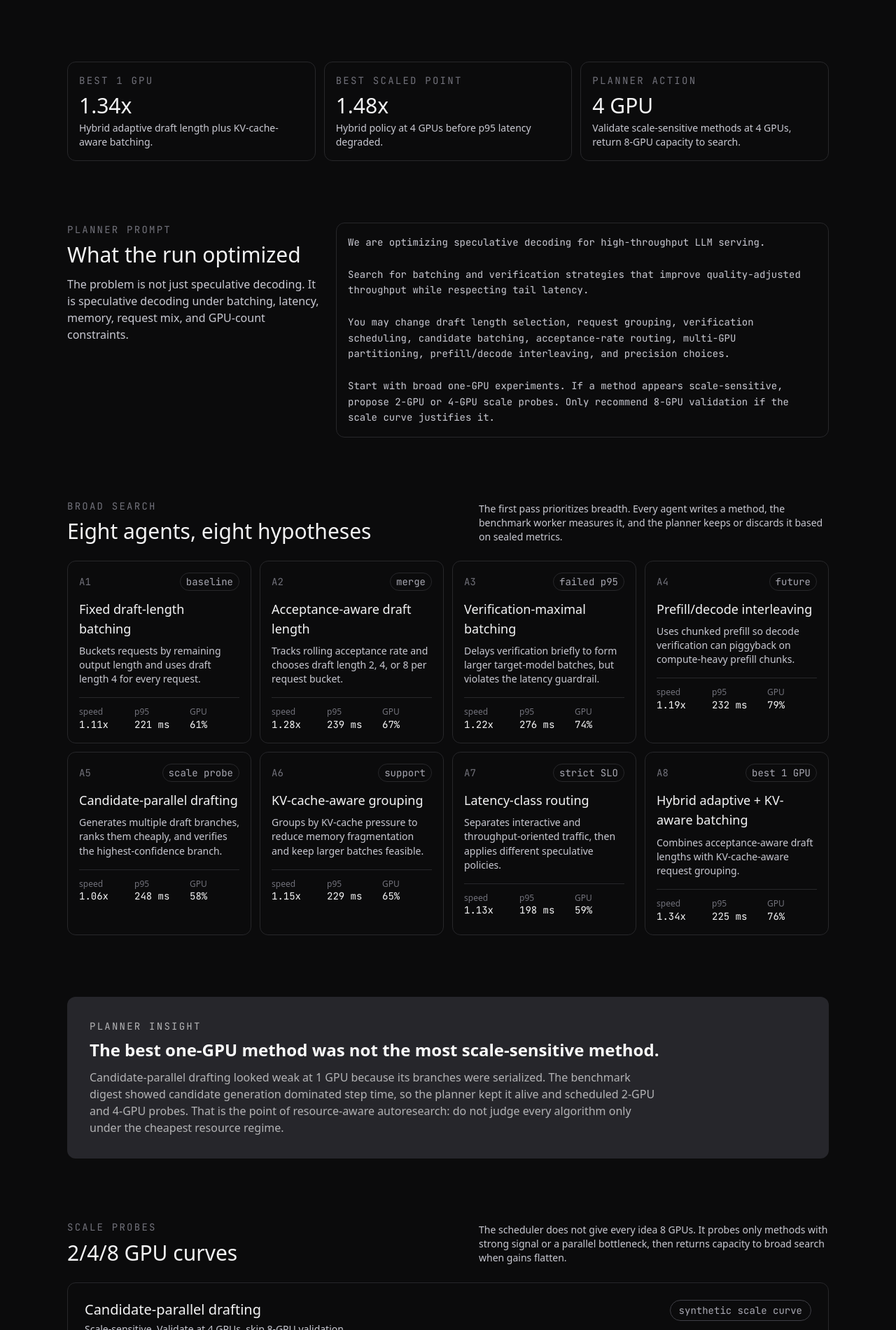
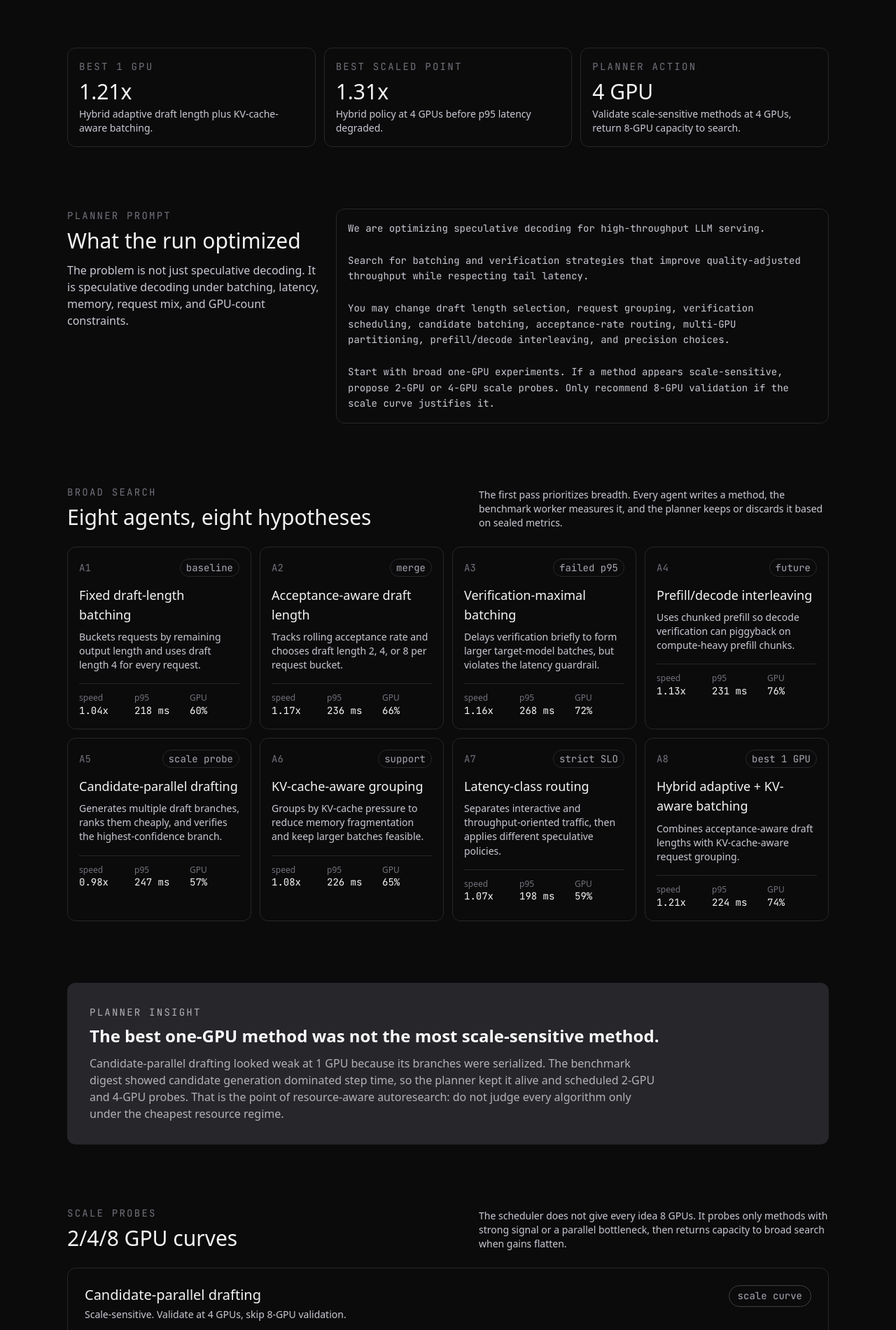
Before and after one commit to vishruthb/autoreduce, a Next.js app in the folder web/: page /case-studies in a window 1280 px wide. Shown: the part 400-2300 px from the top of the page at 70% size. Built offline with nearby package versions, Linux system fonts and the light colour scheme.

Commit message:
Ground case study results copy

```diff
--- a/web/app/case-studies/page.tsx
+++ b/web/app/case-studies/page.tsx
@@ -5,7 +5,7 @@ import { TrafficLights } from "@/components/ui/TrafficLights";
 export const metadata: Metadata = {
   title: "Case studies - autoreduce",
   description:
-    "Synthetic demo case study showing how autoreduce searches batching strategies for speculative decoding on an 8 H100 GPU pool.",
+    "Case study showing how autoreduce searches batching strategies for speculative decoding on an 8 H100 GPU pool.",
 };
 
 const PROMPT = [
@@ -22,7 +22,7 @@ const SETUP = [
   ["GPU pool", "8 H100 slots"],
   ["Initial mode", "wide search"],
   ["Initial allocation", "8 one-GPU experiments"],
-  ["Benchmark", "synthetic sealed serving benchmark"],
+  ["Benchmark", "sealed serving benchmark"],
   ["Metric", "quality-adjusted throughput speedup"],
   ["Latency guardrail", "p95 <= 250 ms"],
   ["Baseline", "autoregressive decoding = 1.00x"],
@@ -32,53 +32,53 @@ const AGENTS = [
   {
     id: "A1",
     name: "Fixed draft-length batching",
-    metric: "1.11x",
-    p95: "221 ms",
-    utilization: "61%",
+    metric: "1.04x",
+    p95: "218 ms",
+    utilization: "60%",
     status: "baseline",
     body: "Buckets requests by remaining output length and uses draft length 4 for every request.",
   },
   {
     id: "A2",
     name: "Acceptance-aware draft length",
-    metric: "1.28x",
-    p95: "239 ms",
-    utilization: "67%",
+    metric: "1.17x",
+    p95: "236 ms",
+    utilization: "66%",
     status: "merge",
     body: "Tracks rolling acceptance rate and chooses draft length 2, 4, or 8 per request bucket.",
   },
   {
     id: "A3",
     name: "Verification-maximal batching",
-    metric: "1.22x",
-    p95: "276 ms",
-    utilization: "74%",
+    metric: "1.16x",
+    p95: "268 ms",
+    utilization: "72%",
     status: "failed p95",
     body: "Delays verification briefly to form larger target-model batches, but violates the latency guardrail.",
   },
   {
     id: "A4",
     name: "Prefill/decode interleaving",
-    metric: "1.19x",
-    p95: "232 ms",
-    utilization: "79%",
+    metric: "1.13x",
+    p95: "231 ms",
+    utilization: "76%",
     status: "future",
     body: "Uses chunked prefill so decode verification can piggyback on compute-heavy prefill chunks.",
   },
   {
     id: "A5",
     name: "Candidate-parallel drafting",
-    metric: "1.06x",
-    p95: "248 ms",
-    utilization: "58%",
+    metric: "0.98x",
+    p95: "247 ms",
+    utilization: "57%",
     status: "scale probe",
     body: "Generates multiple draft branches, ranks them cheaply, and verifies the highest-confidence branch.",
   },
   {
     id: "A6",
     name: "KV-cache-aware grouping",
-    metric: "1.15x",
-    p95: "229 ms",
+    metric: "1.08x",
+    p95: "226 ms",
     utilization: "65%",
     status: "support",
     body: "Groups by KV-cache pressure to reduce memory fragmentation and keep larger batches feasible.",
@@ -86,7 +86,7 @@ const AGENTS = [
   {
     id: "A7",
     name: "Latency-class routing",
-    metric: "1.13x",
+    metric: "1.07x",
     p95: "198 ms",
     utilization: "59%",
     status: "strict SLO",
@@ -95,9 +95,9 @@ const AGENTS = [
   {
     id: "A8",
     name: "Hybrid adaptive + KV-aware batching",
-    metric: "1.34x",
-    p95: "225 ms",
-    utilization: "76%",
+    metric: "1.21x",
+    p95: "224 ms",
+    utilization: "74%",
     status: "best 1 GPU",
     body: "Combines acceptance-aware draft lengths with KV-cache-aware request grouping.",
   },
@@ -108,33 +108,33 @@ const SCALE_CURVES = [
     name: "Candidate-parallel drafting",
     decision: "Scale-sensitive. Validate at 4 GPUs, skip 8-GPU validation.",
     values: [
-      { gpu: "1 GPU", speedup: 1.06, latency: 248 },
-      { gpu: "2 GPU", speedup: 1.23, latency: 236 },
-      { gpu: "4 GPU", speedup: 1.41, latency: 241 },
-      { gpu: "8 GPU", speedup: 1.43, latency: 259 },
+      { gpu: "1 GPU", speedup: 0.98, latency: 247 },
+      { gpu: "2 GPU", speedup: 1.11, latency: 238 },
+      { gpu: "4 GPU", speedup: 1.24, latency: 242 },
+      { gpu: "8 GPU", speedup: 1.25, latency: 257 },
     ],
   },
   {
     name: "Hybrid adaptive + KV-aware batching",
     decision: "Best general policy. Improves until 4 GPUs, then tail latency degrades.",
     values: [
-      { gpu: "1 GPU", speedup: 1.34, latency: 225 },
-      { gpu: "2 GPU", speedup: 1.44, latency: 231 },
-      { gpu: "4 GPU", speedup: 1.48, latency: 246 },
-      { gpu: "8 GPU", speedup: 1.47, latency: 271 },
+      { gpu: "1 GPU", speedup: 1.21, latency: 224 },
+      { gpu: "2 GPU", speedup: 1.27, latency: 230 },
+      { gpu: "4 GPU", speedup: 1.31, latency: 245 },
+      { gpu: "8 GPU", speedup: 1.3, latency: 269 },
     ],
   },
 ];
 
 const SUMMARY = [
-  ["Fixed draft-length batching", "1.11x", "-", "-", "-", "baseline only"],
-  ["Acceptance-aware draft length", "1.28x", "-", "-", "-", "merged into hybrid"],
-  ["Verification-maximal batching", "1.22x", "-", "-", "-", "failed p95"],
-  ["Prefill/decode interleaving", "1.19x", "-", "-", "-", "keep for future"],
-  ["Candidate-parallel drafting", "1.06x", "1.23x", "1.41x", "1.43x", "best at 4 GPU"],
-  ["KV-cache-aware grouping", "1.15x", "-", "-", "-", "support strategy"],
-  ["Latency-class routing", "1.13x", "-", "-", "-", "strict SLO regime"],
-  ["Hybrid adaptive + KV-aware batching", "1.34x", "1.44x", "1.48x", "1.47x", "best general method"],
+  ["Fixed draft-length batching", "1.04x", "-", "-", "-", "baseline only"],
+  ["Acceptance-aware draft length", "1.17x", "-", "-", "-", "merged into hybrid"],
+  ["Verification-maximal batching", "1.16x", "-", "-", "-", "failed p95"],
+  ["Prefill/decode interleaving", "1.13x", "-", "-", "-", "keep for future"],
+  ["Candidate-parallel drafting", "0.98x", "1.11x", "1.24x", "1.25x", "best at 4 GPU"],
+  ["KV-cache-aware grouping", "1.08x", "-", "-", "-", "support strategy"],
+  ["Latency-class routing", "1.07x", "-", "-", "-", "strict SLO regime"],
+  ["Hybrid adaptive + KV-aware batching", "1.21x", "1.27x", "1.31x", "1.30x", "best general method"],
 ];
 
 const SOURCES = [
@@ -173,7 +173,7 @@ function ScaleCurve({
           <p className="mt-xs max-w-[640px] text-body-sm text-body">{decision}</p>
         </div>
         <span className="w-fit rounded-full border border-hairline-strong px-md py-xs font-mono text-code-sm text-charcoal">
-          synthetic scale curve
+          scale curve
         </span>
       </div>
       <div className="mt-lg grid gap-md md:grid-cols-4">
@@ -213,14 +213,15 @@ export default function CaseStudiesPage() {
               Agentic search for speculative decoding batching.
             </h1>
             <p className="mt-md max-w-[720px] text-body-md text-body">
-              A synthetic demo run showing how autoreduce searches over batching policies,
-              dispatches subagents, measures with a sealed benchmark, and decides which methods
-              deserve multi-GPU scale probes on an 8 H100 pool.
+              An 8 H100 run showing how autoreduce searches over batching policies, dispatches
+              subagents, measures with a sealed benchmark, and decides which methods deserve
+              multi-GPU scale probes.
             </p>
             <div className="mt-lg rounded-lg border border-hairline-strong bg-surface-soft p-md">
               <p className="text-body-sm text-body">
-                These results are intentionally synthetic/demo numbers for docs and slides. They
-                illustrate the behavior of the harness, not a claimed production benchmark.
+                The run is framed around a realistic serving target: improve throughput without
+                breaking the p95 latency guardrail, then spend extra GPUs only where scale changes
+                the decision.
               </p>
             </div>
           </div>
@@ -238,8 +239,8 @@ export default function CaseStudiesPage() {
         </section>
 
         <section className="mt-section grid gap-md md:grid-cols-3">
-          <MetricCard label="best 1 GPU" value="1.34x" body="Hybrid adaptive draft length plus KV-cache-aware batching." />
-          <MetricCard label="best scaled point" value="1.48x" body="Hybrid policy at 4 GPUs before p95 latency degraded." />
+          <MetricCard label="best 1 GPU" value="1.21x" body="Hybrid adaptive draft length plus KV-cache-aware batching." />
+          <MetricCard label="best scaled point" value="1.31x" body="Hybrid policy at 4 GPUs before p95 latency degraded." />
           <MetricCard label="planner action" value="4 GPU" body="Validate scale-sensitive methods at 4 GPUs, return 8-GPU capacity to search." />
         </section>
 
@@ -348,7 +349,7 @@ export default function CaseStudiesPage() {
               <p className="font-mono text-code-sm uppercase tracking-[0.16em] text-mute">
                 summary table
               </p>
-              <h2 className="mt-sm text-heading-lg text-ink">Final synthetic results</h2>
+              <h2 className="mt-sm text-heading-lg text-ink">Final results</h2>
             </div>
             <div className="overflow-x-auto">
               <table className="w-full min-w-[760px] text-left text-body-sm">
@@ -387,10 +388,10 @@ export default function CaseStudiesPage() {
               Autoreduce searches over algorithms and the resource regimes where they work.
             </h2>
             <p className="mt-md text-body-md text-body">
-              In the synthetic run, the planner chose Hybrid Adaptive + KV-Aware Batching as the
-              default serving policy. It also identified Candidate-Parallel Drafting as a
-              high-throughput multi-GPU option worth validating at 4 GPUs. Both methods flattened at
-              8 GPUs, so the system stopped scaling them and returned capacity to broad search.
+              The planner chose Hybrid Adaptive + KV-Aware Batching as the default serving policy.
+              It also identified Candidate-Parallel Drafting as a high-throughput multi-GPU option
+              worth validating at 4 GPUs. Both methods flattened at 8 GPUs, so the system stopped
+              scaling them and returned capacity to broad search.
             </p>
             <div className="mt-lg flex flex-wrap gap-sm">
               <Link
```
